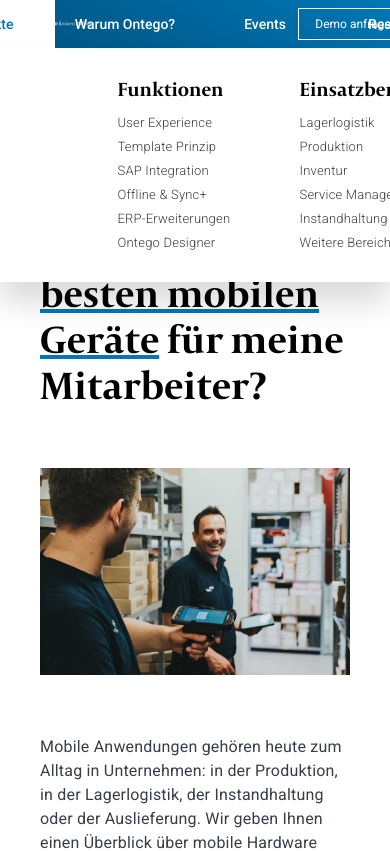
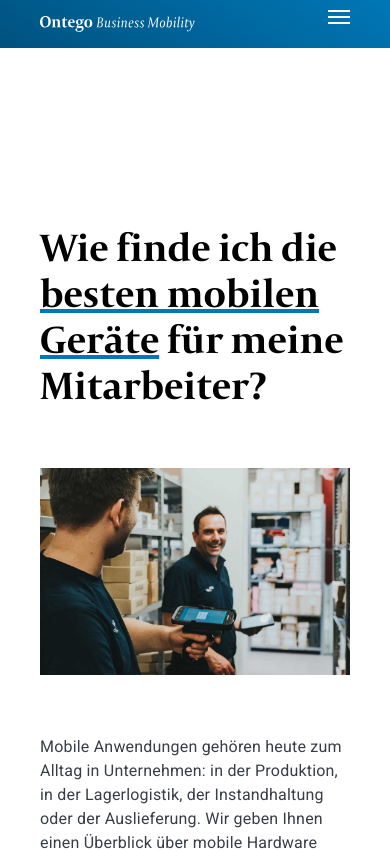
Before and after one commit to shtw/commsult-project-test, a Next.js app: page /produkte/mobile-gerate in a window 390 px wide. Shown: the top 851 px of the page. Built offline with nearby package versions, Linux system fonts and the light colour scheme.

Commit message:
fix: responvide header

```diff
--- a/src/app/globals.css
+++ b/src/app/globals.css
@@ -51,12 +51,12 @@
   }
 
   .transition-height {
-    transition: height 0.4s ease 0s;
+    transition: height 0.8s ease 0s;
     /* min-height: 500px; */
     /* height: 500px; */
   }
   .transition-height-close {
-    transition: height 0.4s ease 0s;
+    transition: height 0.8s ease 0s;
     height: 300px;
   }
 }
--- a/src/components/layouts/header/header.tsx
+++ b/src/components/layouts/header/header.tsx
@@ -1,8 +1,67 @@
+"use client";
+
 import Image from "next/image";
 import { menu } from "@/data/menu";
 import Link from "next/link";
 import { ArrowRight } from "lucide-react";
-import { Nav, NavBottom } from "./nav";
+import { BurgerMenu, Nav, NavBottom } from "./nav";
+import { useState } from "react";
+import { cva } from "class-variance-authority";
+import { cn } from "@/lib/utils";
+
+const NavVariant = cva(
+  "max-lg:fixed max-lg:left-1/2 max-lg:right-1/2 max-lg:mx-[-50vw] max-lg:w-screen max-lg:opacity-0 max-lg:invisible",
+  {
+    variants: {
+      expand: {
+        true: "max-lg:top-12 max-lg:border-t max-lg:border-t-white max-lg:opacity-100 max-lg:visible",
+      },
+    },
+  },
+);
+
+const HeaderVariant = cva(
+  "h-12 bg-gradient-down from-primary to-primary-darken transition-height",
+  {
+    variants: {
+      expand: {
+        true: "max-lg:h-screen",
+      },
+    },
+  },
+);
+
+export default function Header() {
+  const [expandMenu, setExpandMenu] = useState<boolean>(false);
+  return (
+    <header className="fixed z-50 w-full">
+      <div className={cn(HeaderVariant({ expand: expandMenu }))}>
+        <div className="container flex h-12 flex-wrap items-center justify-center">
+          <a href="/" className="w-6/12 lg:w-2/12">
+            <Image
+              src="/images/ontego-bussines-mobility.svg"
+              width={165}
+              height={22}
+              alt="ontego business mobility"
+            />
+          </a>
+          <div className="w-6/12 text-right  lg:hidden">
+            <BurgerMenu expand={expandMenu} setExpand={setExpandMenu} />
+          </div>
+          <div className="lg:w-8/12">
+            <nav className={cn(NavVariant({ expand: expandMenu }))}>
+              <Nav items={menu} />
+            </nav>
+          </div>
+          <div className="hidden lg:block lg:w-2/12">
+            <LinkDemo />
+          </div>
+        </div>
+      </div>
+      <NavBottom items={menu} />
+    </header>
+  );
+}
 
 function LinkDemo() {
   return (
@@ -15,31 +74,3 @@ function LinkDemo() {
     </Link>
   );
 }
-
-export default function Header() {
-  return (
-    <header className="fixed z-50 w-full">
-      <div className="bg-gradient-down from-primary to-primary-darken">
-        <div className="container grid grid-cols-12 items-center">
-          <a href="/" className="col-span-2">
-            <Image
-              src="/images/ontego-bussines-mobility.svg"
-              width={165}
-              height={22}
-              alt="ontego business mobility"
-              style={{ width: "100%", height: "auto" }}
-            />
-          </a>
-
-          <nav className="col-span-8">
-            <Nav items={menu} />
-          </nav>
-          <div className="col-span-2">
-            <LinkDemo />
-          </div>
-        </div>
-      </div>
-      <NavBottom items={menu} />
-    </header>
-  );
-}
--- a/src/components/layouts/header/nav.tsx
+++ b/src/components/layouts/header/nav.tsx
@@ -17,7 +17,7 @@ interface MenuItemProps {
 const MenuItemVariant = cva("", {
   variants: {
     level: {
-      1: "group/nav",
+      1: "group/nav max-lg:flex-1",
       2: "group/nav-sub",
       3: "",
     },
@@ -27,7 +27,7 @@ const MenuItemVariant = cva("", {
 const MenuLinkVariant = cva("", {
   variants: {
     level: {
-      1: "transition-color block h-full w-[140px] text-center text-sm font-medium leading-[48px] text-white duration-300 group-hover/nav:bg-white group-hover/nav:text-primary",
+      1: "transition-color block max-lg:text-clip max-lg:overflow-hidden max-lg:h-12 lg:h-full flex-1 lg:w-[140px] text-center text-sm font-medium leading-[48px] text-white duration-300 group-hover/nav:bg-white group-hover/nav:text-primary",
       2: "inline-block font-heading text-[20px] font-bold leading-[26px] text-black",
       3: "text-[13px] font-light tracking-[0.2px] text-secondary-text hover:font-medium hover:text-primary",
     },
@@ -38,7 +38,7 @@ const MenuLabelVariant = cva("", {
   variants: {
     level: {
       1: "",
-      2: "mr-4 inline-block border-primary group-hover/nav-sub:mb-[-2px] group-hover/nav-sub:border-b-2",
+      2: "lg:mr-4 inline-block border-primary group-hover/nav-sub:mb-[-2px] group-hover/nav-sub:border-b-2",
       3: "",
     },
   },
@@ -78,7 +78,9 @@ const MenuItem = ({
         )}
       </a>
       {showDescription && menu.description && level === 2 ? (
-        <p className="w-[150px] text-sm italic text-mute">{menu.description}</p>
+        <p className="w-[150px] font-heading text-sm italic text-mute max-lg:mx-auto">
+          {menu.description}
+        </p>
       ) : null}
       {children ? children : null}
     </li>
@@ -99,18 +101,19 @@ const MenuDropdownContent = ({
   showLogo?: boolean;
 }) => (
   <>
-    <div className="container grid grid-cols-12 justify-between">
-      {showLogo && (
-        <div className="col-span-2 pl-[75px]">
+    <div className="container flex flex-wrap justify-between max-lg:flex-col max-lg:justify-center max-lg:text-center">
+      <div className="mx-auto lg:w-3/12">
+        {showLogo && (
           <Image
             src="/images/ontego-subline.svg"
             width={104}
             height={55}
             alt="ontego subline"
+            className="w-auto max-lg:mb-[60px] lg:pl-[75px]"
           />
-        </div>
-      )}
-      <div className="relative col-start-4 col-end-13 flex gap-[60px]">
+        )}
+      </div>
+      <div className="relative flex gap-[60px] max-lg:flex-col max-lg:justify-center  lg:w-9/12">
         {children}
       </div>
     </div>
@@ -119,7 +122,7 @@ const MenuDropdownContent = ({
 
 const Menu = ({ children }: { children: ReactNode }) => {
   return (
-    <ul className="flex h-full items-center justify-center">{children}</ul>
+    <ul className="flex items-center justify-center lg:h-full">{children}</ul>
   );
 };
 
@@ -171,7 +174,7 @@ export const NavBottom = ({ items }: { items: MenuItemProps[] }) => {
 
   if (menu) {
     return (
-      <div className="bg-white py-4 shadow-3xl">
+      <div className="hidden bg-white py-4 shadow-3xl lg:block">
         <MenuDropdownContent showLogo={menu?.showLogo} key={"menuDropdown"}>
           {menu.children?.map((childMenu, cid) => (
             <MenuList key={cid}>
@@ -195,3 +198,35 @@ export const NavBottom = ({ items }: { items: MenuItemProps[] }) => {
 
   return null;
 };
+
+const BurgetMenuVariant = cva(
+  `relative h-[22px] w-[22px] [&>span]:transition [&>span]:duration-150 [&>span]:ease-out
+  [&>span]:absolute [&>span]:left-0 [&>span]:w-full [&>span]:rotate-0 [&>span]:bg-white [&>span]:opacity-100 [&>span]:h-[2px]
+  [&>span:first-child]:top-0 [&>span:nth-child(2)]:top-1.5 [&>span:nth-child(3)]:top-1.5 [&>span:last-child]:top-3`,
+  {
+    variants: {
+      expand: {
+        true: "[&>span:first-child]:w-0 [&>span:last-child]:w-0 [&>span:nth-child(2)]:rotate-45 [&>span:nth-child(3)]:-rotate-45 ",
+      },
+    },
+  },
+);
+
+export const BurgerMenu = ({
+  expand,
+  setExpand,
+}: {
+  expand: boolean;
+  setExpand: (value: boolean) => void;
+}) => {
+  return (
+    <button
+      className={cn(BurgetMenuVariant({ expand }))}
+      onClick={() => setExpand(!expand)}
+    >
+      {Array.from(Array(4).keys()).map((i) => (
+        <span key={i}></span>
+      ))}
+    </button>
+  );
+};
--- a/src/components/sections/product/product.tsx
+++ b/src/components/sections/product/product.tsx
@@ -309,7 +309,7 @@ function ProductCard({ item }: { item: ProductItem }) {
             onClick={() =>
               setTimeout(() => {
                 setExpand(true);
-              }, 850)
+              }, 950)
             }
           >
             <div className="absolute -right-1 top-0 z-10 flex gap-1">
@@ -341,7 +341,7 @@ function ProductCard({ item }: { item: ProductItem }) {
         <CollapsibleContent
           ref={collapseRef}
           forceMount
-          className="data-[state=closed]:animate-collapsible-2-up data-[state=open]:animate-collapsible-2-down absolute left-0 top-auto w-full overflow-hidden data-[state=closed]:invisible data-[state=closed]:overflow-hidden"
+          className="absolute left-0 top-auto w-full overflow-hidden data-[state=closed]:invisible data-[state=closed]:animate-collapsible-2-up data-[state=open]:animate-collapsible-2-down data-[state=closed]:overflow-hidden"
         >
           <div
             className={cn(
--- a/src/data/menu.ts
+++ b/src/data/menu.ts
@@ -65,17 +65,58 @@ export const menu = [
   },
   {
     label: "Warum Ontego?",
-    link: "#",
+    link: "/warum",
     showLogo: false,
+    children: [
+      {
+        label: "Gute Gründe",
+        link: "#",
+        description: "Warum Unternehmen auf Ontego Business Mobility setzen.",
+      },
+      {
+        label: "Im Einsatz",
+        link: "#",
+        description: "",
+        children: [{ label: "Referenzen", link: "#" }],
+      },
+      {
+        label: "Das sind wir",
+        link: "#",
+        description: "",
+        children: [
+          { label: "Unternehmen", link: "#" },
+          { label: "Standorte", link: "#" },
+          { label: "Karriere", link: "#" },
+        ],
+      },
+    ],
   },
   {
     label: "Events",
     link: "#",
     showLogo: false,
+    children: [
+      {
+        label: "Messen & Kongresse",
+        link: "#",
+        children: [
+          { label: "VLB Logistikfachkongress 2024", link: "#" },
+          { label: "LogiMAT 2024", link: "#" },
+        ],
+      },
+    ],
   },
   {
     label: "Ressourcen",
     link: "#",
     showLogo: false,
+    children: [
+      {
+        label: "Mobility Blog",
+        link: "#",
+        description:
+          "Informationen und Tipps rund um MDE für SAP und andere ERP-Systeme.",
+      },
+    ],
   },
 ];
--- a/tailwind.config.ts
+++ b/tailwind.config.ts
@@ -108,8 +108,11 @@ const config: Config = {
         "collapsible-up": "collapsible-up 0.2s ease-out",
         "collapsible-2-down": "collapsible-down .5s ease",
         "collapsible-2-up": "collapsible-up 0.5s ease",
-        "collapsible-product-down": "collapsible-product-down .5s ease-out",
-        "collapsible-product-up": "collapsible-product-up .5s ease-out",
+        "collapsible-product-down": "collapsible-product-down 2s ease-out",
+        "collapsible-product-up": "collapsible-product-up 2s ease-out",
+      },
+      transitionProperty: {
+        height: "height",
       },
     },
   },
```
